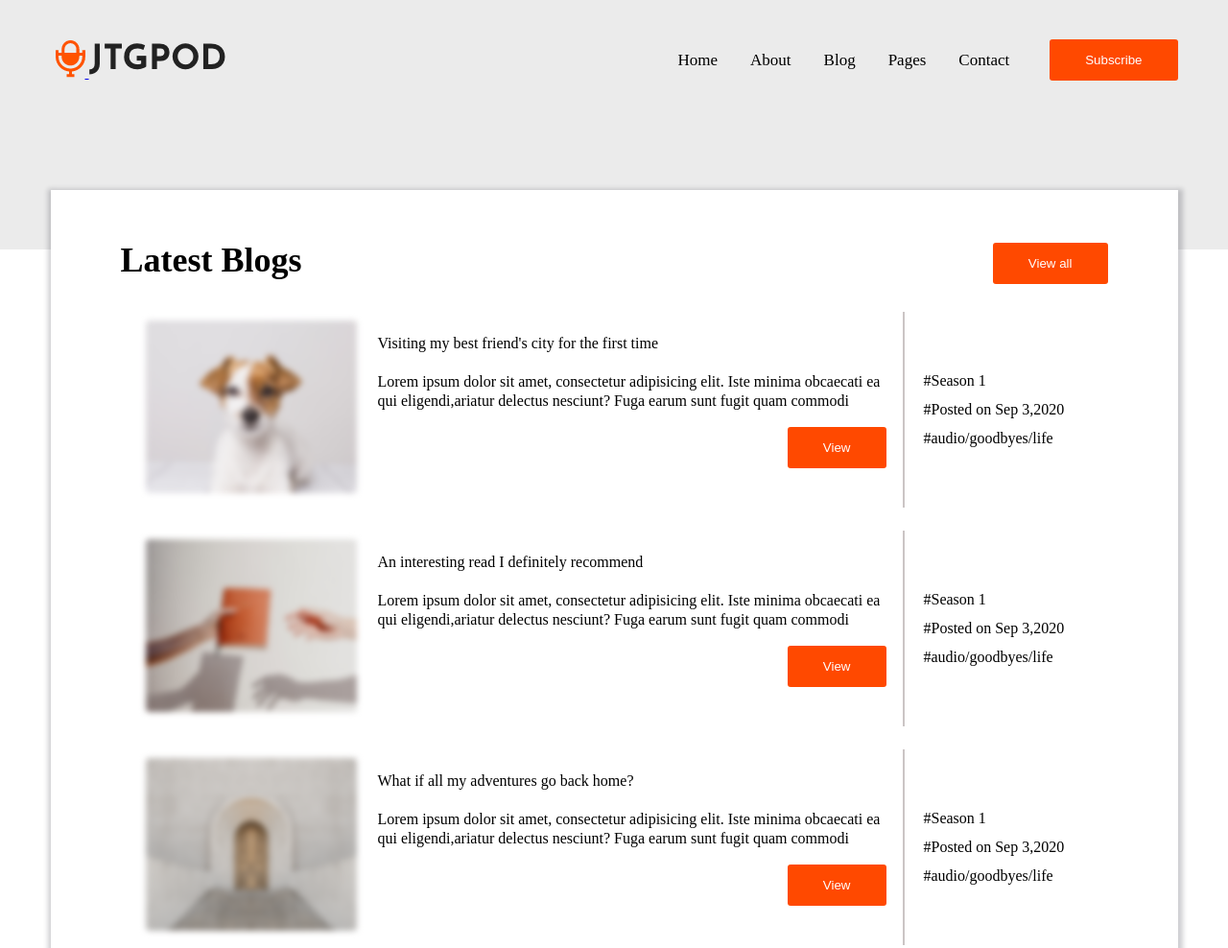
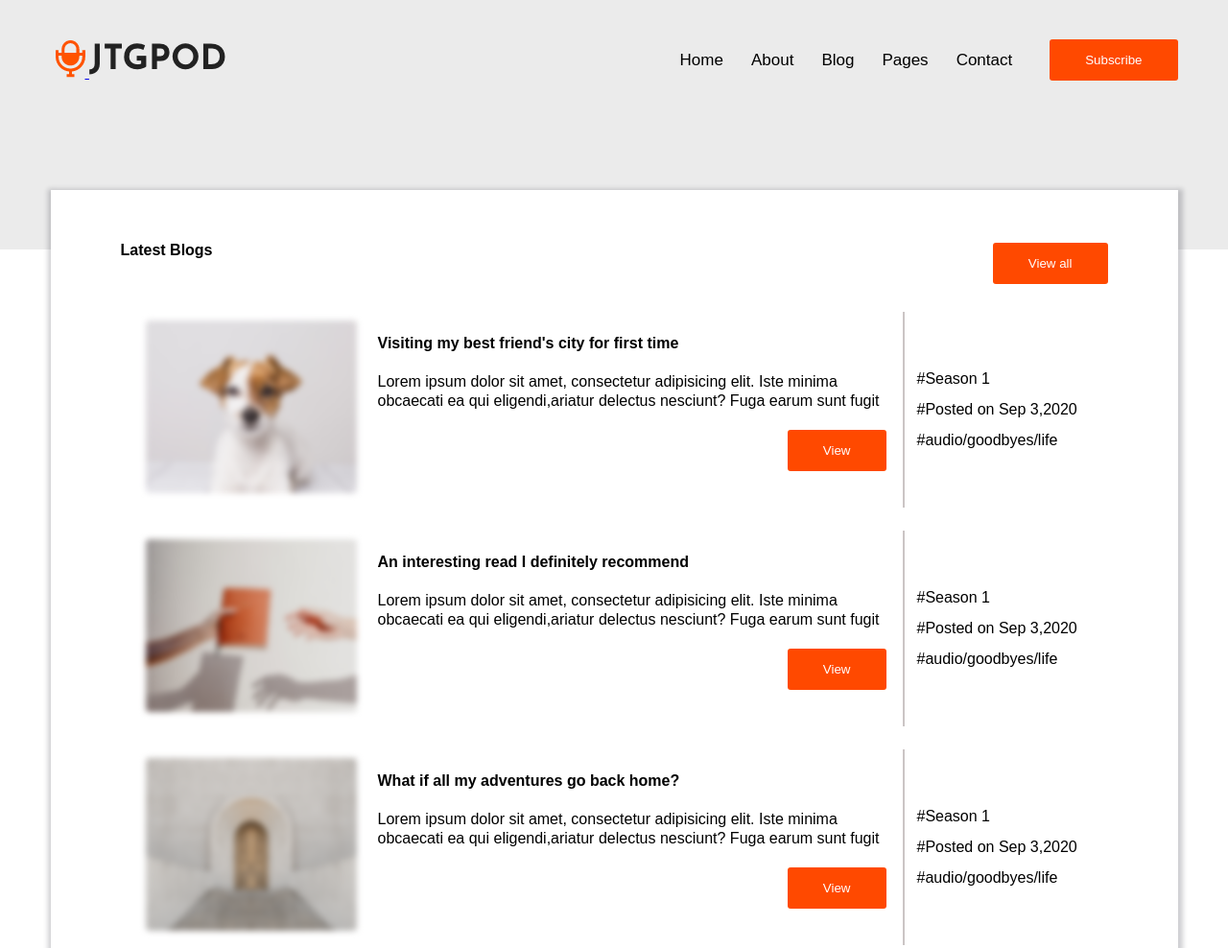
Before and after one commit to abhijeetkumar-josh/UI-Abhijeet-00612, a website built with Vite: page index.html in a window 1280 px wide. Shown: the top 988 px of the page at 96% size. Built offline with nearby package versions, Linux system fonts and the light colour scheme.

Commit message:
AK-RU-02 Review Fixes 03

```diff
--- a/index.html
+++ b/index.html
@@ -56,13 +56,13 @@
               <div class="blog__content">
                 <div class="blog__header">
                   <h3 class="blog__title"
-                    >Visiting my best friend's city for the first time</h3
+                    >Visiting my best friend's city for first time</h3
                   >
                   <p class="blog__text"
                     >Lorem ipsum dolor sit amet, consectetur adipisicing elit.
                     Iste minima obcaecati ea qui eligendi,ariatur delectus
-                    nesciunt? Fuga earum sunt fugit quam commodi</p
-                  >
+                    nesciunt? Fuga earum sunt fugit
+                  </p>
                 </div>
                 <button class="button__primary button__primary--lg"
                   >View</button
@@ -94,8 +94,8 @@
                   <p class="blog__text"
                     >Lorem ipsum dolor sit amet, consectetur adipisicing elit.
                     Iste minima obcaecati ea qui eligendi,ariatur delectus
-                    nesciunt? Fuga earum sunt fugit quam commodi</p
-                  >
+                    nesciunt? Fuga earum sunt fugit
+                  </p>
                 </div>
                 <button class="button__primary button__primary--lg"
                   >View</button
@@ -126,8 +126,8 @@
                   <p class="blog__text"
                     >Lorem ipsum dolor sit amet, consectetur adipisicing elit.
                     Iste minima obcaecati ea qui eligendi,ariatur delectus
-                    nesciunt? Fuga earum sunt fugit quam commodi</p
-                  >
+                    nesciunt? Fuga earum sunt fugit
+                  </p>
                 </div>
                 <button class="button__primary button__primary--lg"
                   >View</button
--- a/src/styles/common.css
+++ b/src/styles/common.css
@@ -24,3 +24,13 @@
   transform: scale(1.05);
   transition: transform 0.2s ease-in-out;
 }
+
+h2 {
+  font-size: 2rem;
+  font-weight: 700;
+}
+
+h3 {
+  font-size: 1.5rem;
+  font-weight: 800;
+}
--- a/src/styles/reset.css
+++ b/src/styles/reset.css
@@ -83,7 +83,6 @@ video {
   padding: 0;
   border: 0;
   font-size: 100%;
-  font: inherit;
   vertical-align: baseline;
 }
 /* HTML5 display-role reset for older browsers */
--- a/src/styles/style.css
+++ b/src/styles/style.css
@@ -1,6 +1,9 @@
 * {
   margin: 0;
   padding: 0;
+}
+
+body {
   font-family: Arial, Helvetica, sans-serif;
 }
 
@@ -25,13 +28,14 @@
 .nav__links {
   display: flex;
   align-items: center;
-  gap: 36px;
+  gap: 33px;
+  padding: 0px 0px;
 }
 
 .nav__list {
   display: flex;
   list-style: none;
-  gap: 22px;
+  gap: 17px;
 }
 
 .nav__link {
@@ -66,11 +70,6 @@
   padding: 25px 43px;
 }
 
-.section__heading {
-  font-size: 36px;
-  font-weight: 600;
-}
-
 .blog__posts {
   display: flex;
 }
@@ -85,8 +84,7 @@
 .blog__content {
   display: flex;
   flex-direction: column;
-  box-sizing: border-box;
-  gap: 17px;
+  gap: 20px;
 }
 
 .blog__block {
@@ -99,8 +97,9 @@
 }
 
 .blog__tags {
-  padding: 57px 20px;
-  line-height: 30px;
+  margin: 0px 5px;
+  padding: 54px 8px;
+  line-height: 32px;
 }
 
 .blog__container {
```
